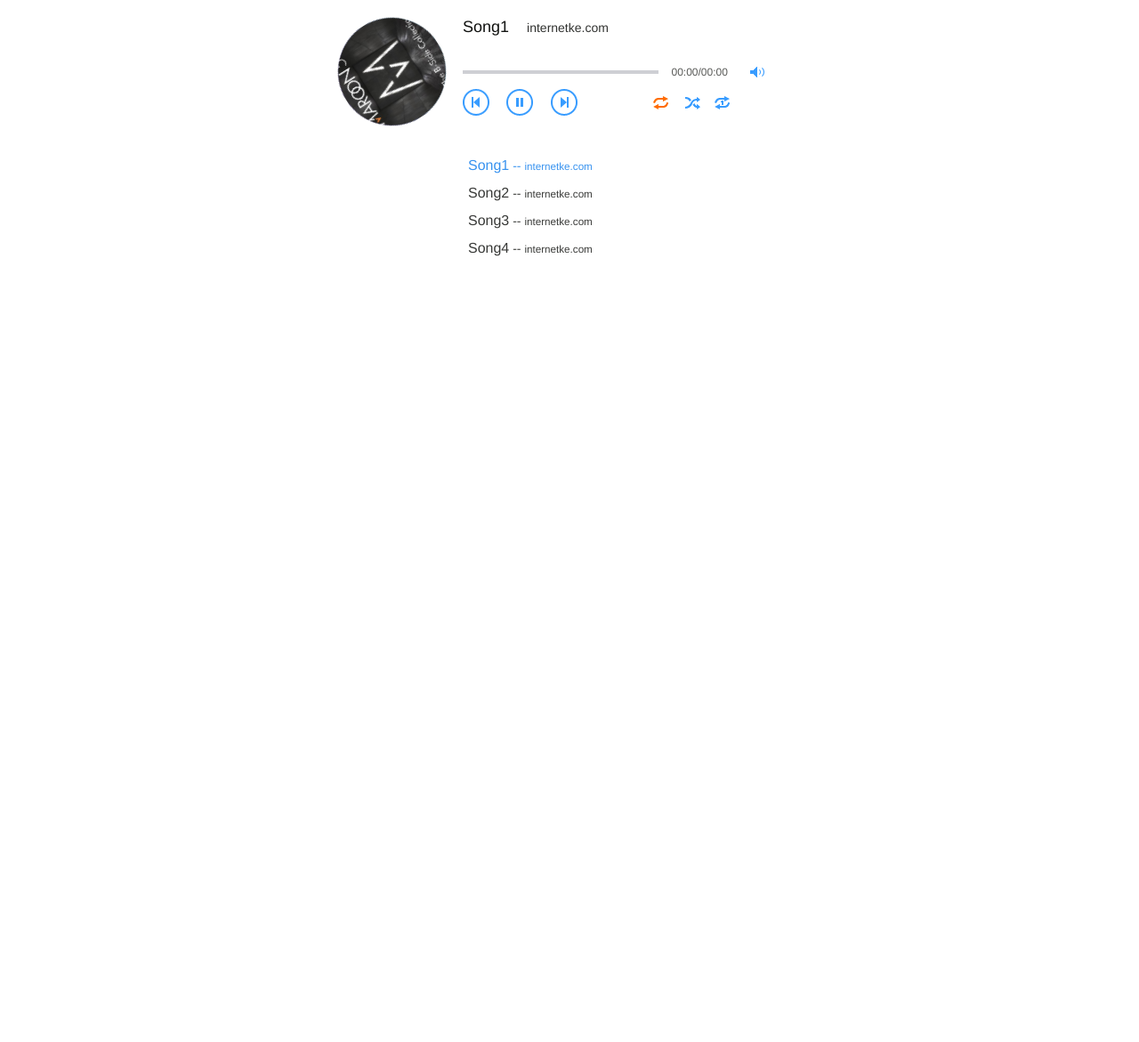
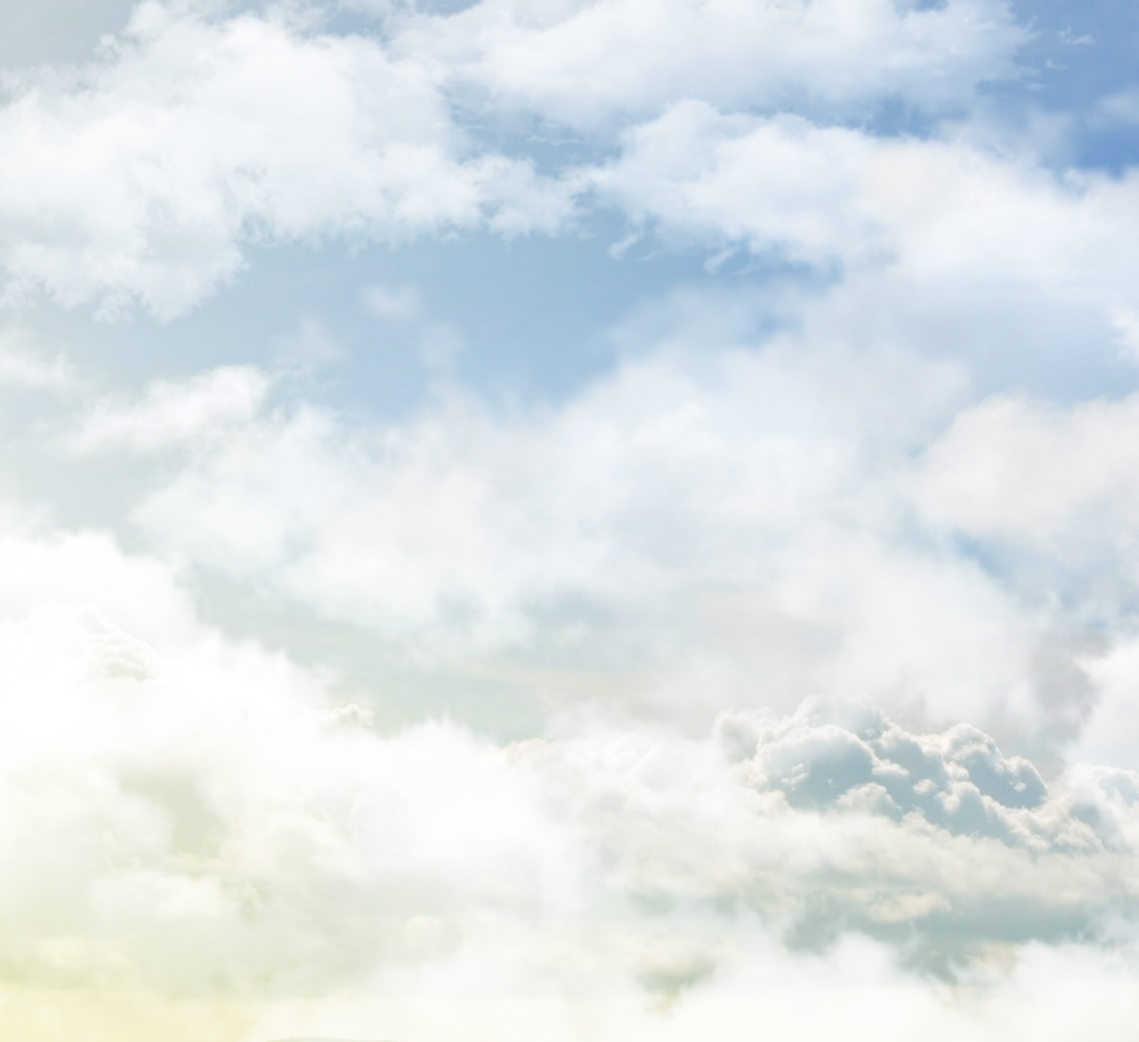
Before and after one commit to echo-cool/BDIC3023J-Software-Methodology-Q-A-Platform, a Flask app: page /auth/music in a window 1280 px wide. Shown: the whole page at 89% size. Run offline with Flask 2, Linux system fonts and the light colour scheme; the visitor is signed in with stand-in values (Sample User, id 1); data comes from the database, SQL or seed files in the repository; parts of the project's set-up code (start-up, migrations or seed data) failed here and were passed over; some libraries are stand-ins or nearby versions.

Commit message:
resolve conflict

```diff
--- /dev/null
+++ b/app/static/demo.css
@@ -0,0 +1,25 @@
+body, html { font-size: 100%; 	padding: 0; margin: 0;}
+
+/* Reset */
+*,
+*:after,
+*:before {
+	-webkit-box-sizing: border-box;
+	-moz-box-sizing: border-box;
+	box-sizing: border-box;
+}
+
+/* Clearfix hack by Nicolas Gallagher: http://nicolasgallagher.com/micro-clearfix-hack/ */
+.clearfix:before,
+.clearfix:after {
+	content: " ";
+	display: table;
+}
+
+.clearfix:after {
+	clear: both;
+}
+
+body{
+	font-family: "Microsoft YaHei","Segoe UI", "Lucida Grande", Helvetica, Arial,sans-serif;
+}
--- /dev/null
+++ b/app/static/normalize.css
@@ -0,0 +1,171 @@
+article, aside, details, figcaption, figure, footer, header, hgroup, main, nav, section, summary {
+    display: block;
+}
+
+audio, canvas, video {
+    display: inline-block;
+}
+
+audio:not([controls]) {
+    display: none;
+    height: 0;
+}
+
+[hidden] {
+    display: none;
+}
+
+html {
+    font-family: sans-serif;
+    -ms-text-size-adjust: 100%;
+    -webkit-text-size-adjust: 100%;
+}
+
+body {
+    margin: 0;
+}
+
+a:focus {
+    outline: thin dotted;
+}
+
+a:active, a:hover {
+    outline: 0;
+}
+
+h1 {
+    font-size: 2em;
+    margin: 0.67em 0;
+}
+
+abbr[title] {
+    border-bottom: 1px dotted;
+}
+
+b, strong {
+    font-weight: bold;
+}
+
+dfn {
+    font-style: italic;
+}
+
+hr {
+    -moz-box-sizing: content-box;
+    box-sizing: content-box;
+    height: 0;
+}
+
+mark {
+    background: #ff0;
+    color: #000;
+}
+
+code, kbd, pre, samp {
+    font-family: monospace, serif;
+    font-size: 1em;
+}
+
+pre {
+    white-space: pre-wrap;
+}
+
+q {
+    quotes: "\201C" "\201D" "\2018" "\2019";
+}
+
+small {
+    font-size: 80%;
+}
+
+sub, sup {
+    font-size: 75%;
+    line-height: 0;
+    position: relative;
+    vertical-align: baseline;
+}
+
+sup {
+    top: -0.5em;
+}
+
+sub {
+    bottom: -0.25em;
+}
+
+img {
+    border: 0;
+}
+
+svg:not(:root) {
+    overflow: hidden;
+}
+
+figure {
+    margin: 0;
+}
+
+fieldset {
+    border: 1px solid #c0c0c0;
+    margin: 0 2px;
+    padding: 0.35em 0.625em 0.75em;
+}
+
+legend {
+    border: 0;
+    padding: 0;
+}
+
+button, input, select, textarea {
+    font-family: inherit;
+    font-size: 100%;
+    margin: 0;
+}
+
+button, input {
+    line-height: normal;
+}
+
+button, select {
+    text-transform: none;
+}
+
+button, html input[type="button"], input[type="reset"], input[type="submit"] {
+    -webkit-appearance: button;
+    cursor: pointer;
+}
+
+button[disabled], html input[disabled] {
+    cursor: default;
+}
+
+input[type="checkbox"], input[type="radio"] {
+    box-sizing: border-box;
+    padding: 0;
+}
+
+input[type="search"] {
+    -webkit-appearance: textfield;
+    -moz-box-sizing: content-box;
+    -webkit-box-sizing: content-box;
+    box-sizing: content-box;
+}
+
+input[type="search"]::-webkit-search-cancel-button, input[type="search"]::-webkit-search-decoration {
+    -webkit-appearance: none;
+}
+
+button::-moz-focus-inner, input::-moz-focus-inner {
+    border: 0;
+    padding: 0;
+}
+
+textarea {
+    overflow: auto;
+    vertical-align: top;
+}
+
+table {
+    border-collapse: collapse;
+    border-spacing: 0;
+}
--- /dev/null
+++ b/app/static/style.css
@@ -0,0 +1,54 @@
+html, body {
+    width: 100%;
+    height: 100%;
+    margin: 0;
+    padding: 0;
+}
+
+.satic-area {
+    position: relative;
+    width: 100%;
+    height: 100%;
+    background: url(Image/poster-about.jpg) no-repeat center;
+    background-size: cover;
+}
+
+.dynamic-area1 {
+    position: absolute;
+    width: 100%;
+    height: 100%;
+    top: 0;
+    left: 0;
+    background: url(Image/poster-drop-animate2.png) repeat-x 0px 0px;
+    background-size: cover;
+    animation: posterDrop1 6000s linear infinite;
+}
+
+@keyframes posterDrop1 {
+    from {
+        background-position: 0 0;
+    }
+    to {
+        background-position: 4000% 0;
+    }
+}
+
+.dynamic-area2 {
+    position: absolute;
+    width: 100%;
+    height: 100%;
+    top: 0;
+    left: 0;
+    background: url(Image/poster-drop-animate1.png) repeat-x 0px 0px;
+    background-size: cover;
+    animation: posterDrop2 8000s linear infinite;
+}
+
+@keyframes posterDrop2 {
+    from {
+        background-position: 0 0;
+    }
+    to {
+        background-position: 30000% 0;
+    }
+}
--- a/app/templates/auth/music.html
+++ b/app/templates/auth/music.html
@@ -7,11 +7,20 @@
     <meta name="viewport" content="width=device-width, initial-scale=1, user-scalable=no">
     <meta http-equiv="X-UA-Compatible" content="IE=edge,chrome=1">
     <link rel="stylesheet" href="../../static/smusic.css"/>
+    <link rel="stylesheet" type="text/css" href="../../static/normalize.css"/>
+    <link rel="stylesheet" type="text/css" href="../../static/demo.css">
+    <link rel="stylesheet" href="../../static/style.css">
     <title>Music Player</title>
 </head>
 <body>
 {#<div class="kePublic">#}
 <!--效果html开始-->
+
+<div class="satic-area">
+	<div class="dynamic-area1"></div>
+	<div class="dynamic-area2"></div>
+</div>
+
 <div class="grid-music-container f-usn">
     <div class="m-music-play-wrap">
         <div class="u-cover"></div>
```
Also changed, not shown: app/static/Image/poster-about.jpg (added), app/static/Image/poster-drop-animate1.png (added), app/static/Image/poster-drop-animate2.png (added). Lines whose indentation alone changed are shown as unchanged.
